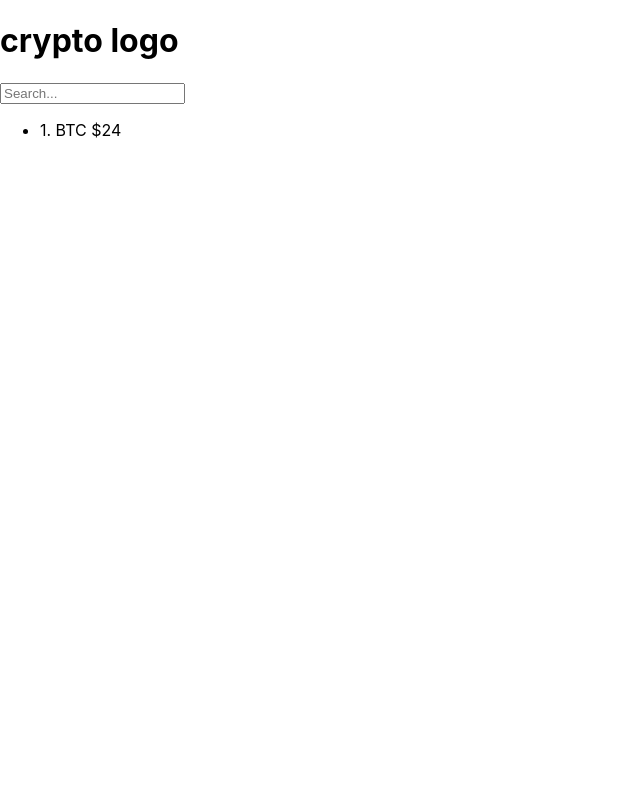
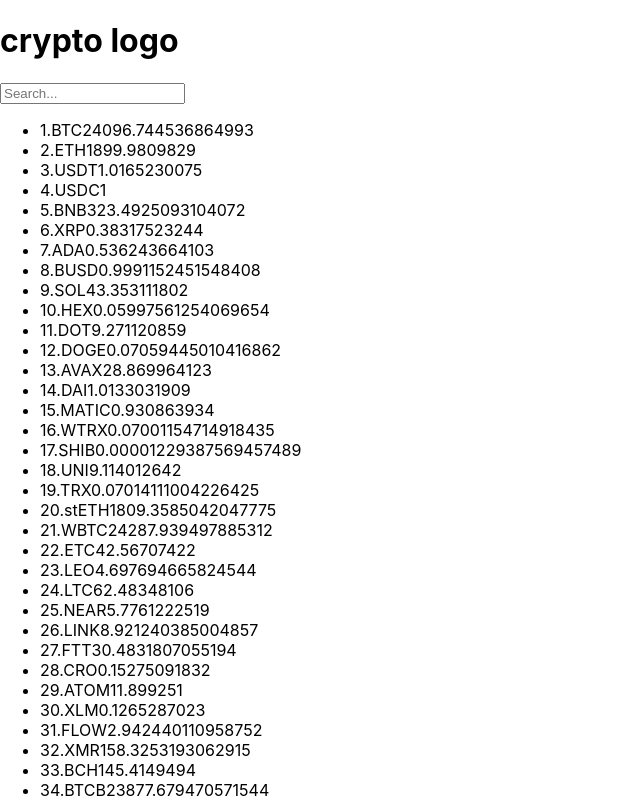
Before and after one commit to b1ackbunny/Crypto-task, a React (Create React App) app: page / in a window 1280 px wide. Shown: the top 800 px of the page, without its empty margins (0-640 px from the left). Built offline with nearby package versions, Linux system fonts and the light colour scheme.

Commit message:
created: data.map

```diff
--- a/src/components/Crypto/Crypto.jsx
+++ b/src/components/Crypto/Crypto.jsx
@@ -1,8 +1,10 @@
 import React, { Component } from 'react';
+import data from './data.json'
 
 class Crypto extends Component {
   constructor(props) {
     super(props);
+
     this.state = {
       inputValue: '',
     };
@@ -33,7 +35,13 @@
         </form>
 
         <ul>
-          <li>1. BTC $24</li>
+          {data.data.map(({id, symbol, usd_price, rank}) => (
+            <li key={id}>
+                <span>{rank}.</span>
+                <span>{symbol}</span>
+                <span>{usd_price}</span>
+            </li>
+          ))}
         </ul>
       </div>
     );
```
